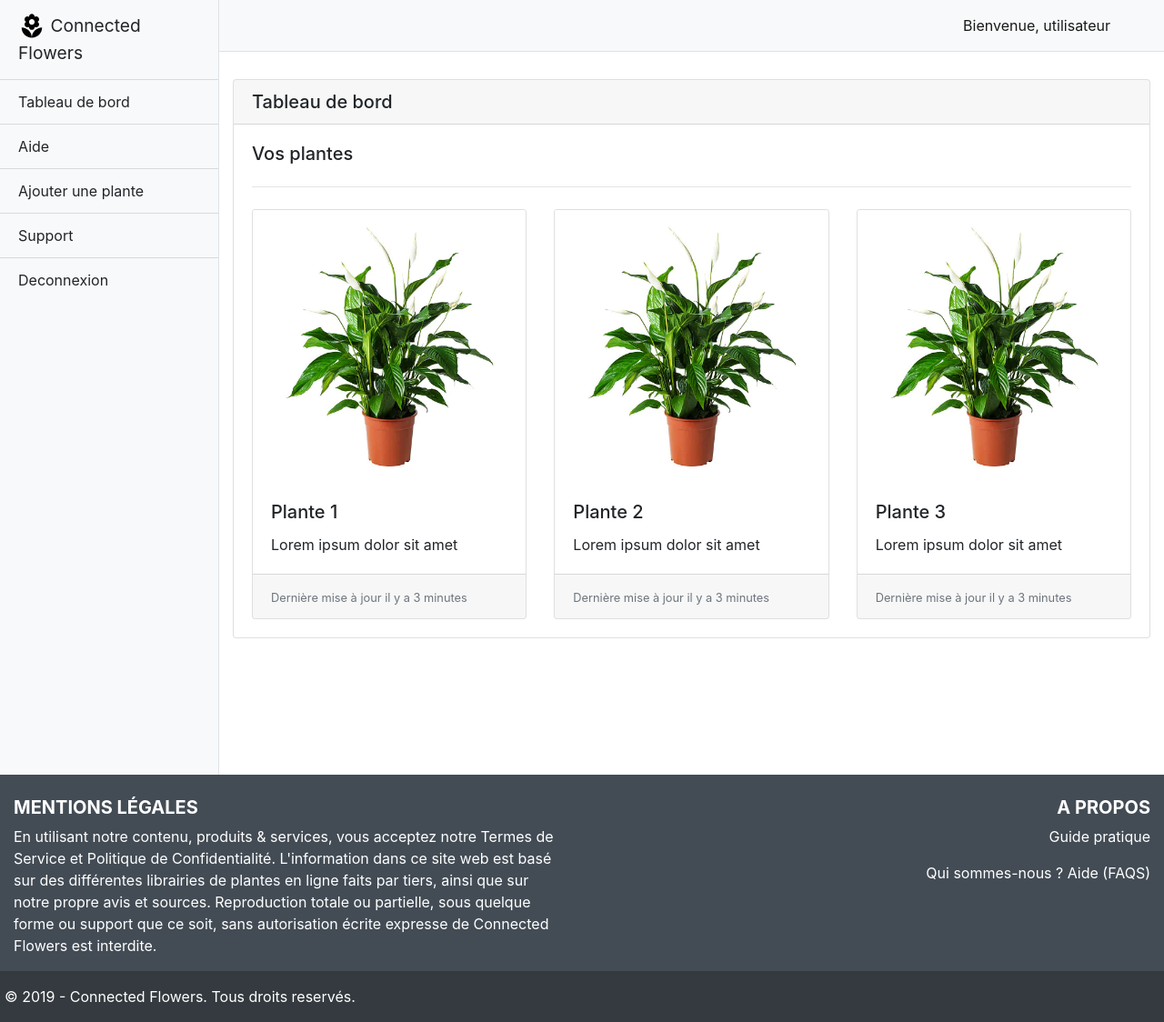
After one commit to JulienCASTERA/Projet_Plante_Connectee, a PHP site: page /dashboard.html in a window 1280 px wide. The commit adds this page. Shown: the whole page at 91% size. Run offline with PHP 8.4, Linux system fonts and the light colour scheme; some libraries are stand-ins or nearby versions.

Commit message:
Added footer + page dashboard :hand:

```diff
--- /dev/null
+++ b/base_website_template/app.js
@@ -0,0 +1,5 @@
+jQuery(function($){
+      $( window ).load(function() {
+        $(".preloader").fadeOut("slow");
+      });
+ });
--- a/base_website_template/css/style.css
+++ b/base_website_template/css/style.css
@@ -1,17 +1,34 @@
 body,html {
     height: 100%;
   }
+#body-row {
+    margin-left:0;
+    margin-right:0;
+}
+.preloader {
+	position: fixed;
+	left: 0;
+	top: 0;
+	z-index: 999;
+	width: 100%;
+	height: 100%;
+	overflow: visible;
+	background: white
+			url('/images/loader.gif')
+			no-repeat center center;
+}
 nav {
     margin-bottom:150px;
 }
 .overlay {
+    display: inline-block;
     background: #000;
     opacity: .4;
     position: absolute;
     left: 0;
     right: 0;
     top: 56px;
-    bottom: 0;
+    bottom: 146px;
     background-image: url('../images/header-bg.jpg');
     background-repeat: no-repeat;
     background-position: center;
@@ -27,6 +44,17 @@ nav {
 }
 .jumbotron {
     background-color: #f8f9fa!important;
+}
+footer {
+    background: #434c55;
+    color:white;
+}
+footer a, a:hover {
+    color:white;
+}
+.footer-copyright {
+    padding-left:5px;
+    background: #343a3f;
 }
 
 
@@ -45,3 +73,58 @@ nav {
         top:210px;
     }
 }
+
+/* Dashboard */
+.card img {
+    max-height:355px;
+}
+#page-content-wrapper {
+    margin-bottom:150px;
+}
+#sidebar-wrapper {
+    min-height: 100vh;
+    margin-left: -15rem;
+    -webkit-transition: margin .25s ease-out;
+    -moz-transition: margin .25s ease-out;
+    -o-transition: margin .25s ease-out;
+    transition: margin .25s ease-out;
+  }
+#sidebar-wrapper a, a:hover {
+    color: #212529;
+}
+
+#sidebar-wrapper .sidebar-heading {
+    padding: 0.875rem 1.25rem;
+    font-size: 1.2rem;
+  }
+
+#sidebar-wrapper .list-group {
+    width: 15rem;
+  }
+
+#page-content-wrapper {
+    min-width: 100vw;
+  }
+
+#wrapper.toggled #sidebar-wrapper {
+    margin-left: 0;
+  }
+
+@media (min-width: 768px) {
+    #sidebar-wrapper {
+      margin-left: 0;
+    }
+
+    #page-content-wrapper {
+      min-width: 0;
+      width: 100%;
+    }
+
+    #wrapper.toggled #sidebar-wrapper {
+      margin-left: -15rem;
+    }
+}
+@media (max-width: 1366px) {
+    .avatar {
+      visibility: hidden;
+  }
--- /dev/null
+++ b/base_website_template/dashboard.html
@@ -0,0 +1,131 @@
+<!DOCTYPE html>
+<html>
+
+<head>
+    <meta charset="utf-8" />
+    <meta http-equiv="X-UA-Compatible" content="IE=edge">
+    <title>Connected Flowers</title>
+    <meta name="viewport" content="width=device-width, initial-scale=1">
+    <link rel="stylesheet" href="https://stackpath.bootstrapcdn.com/bootstrap/4.1.3/css/bootstrap.min.css" integrity="sha384-MCw98/SFnGE8fJT3GXwEOngsV7Zt27NXFoaoApmYm81iuXoPkFOJwJ8ERdknLPMO"
+        crossorigin="anonymous">
+    <link rel="stylesheet" href="css/style.css">
+    <link rel="icon" type="image/png" href="images/favicon.png" />
+    <script src="http://ajax.googleapis.com/ajax/libs/jquery/1.5.2/jquery.min.js"></script>
+    <script src="http://cdnjs.cloudflare.com/ajax/libs/modernizr/2.8.2/modernizr.js"></script>
+    <script src="app.js"></script>
+</head>
+
+<body>
+    <div class="preloader"></div>
+    <div class="d-flex" id="wrapper">
+
+        <div class="bg-light border-right" id="sidebar-wrapper">
+            <div class="sidebar-heading">
+                <img src="./images/logo.svg" width="30" height="30" class="d-inline-block align-top" alt="" />
+                <a href="#">Connected Flowers</a>
+            </div>
+            <div class="list-group list-group-flush">
+                <a href="#" class="list-group-item list-group-item-action bg-light">Tableau de bord</a>
+                <a href="#" class="list-group-item list-group-item-action bg-light">Aide</a>
+                <a href="#" class="list-group-item list-group-item-action bg-light">Ajouter une plante</a>
+                <a href="#" class="list-group-item list-group-item-action bg-light">Support</a>
+                <a href="#" class="list-group-item list-group-item-action bg-light">Deconnexion</a>
+            </div>
+        </div>
+
+        <div id="page-content-wrapper">
+            <nav class="navbar navbar-expand-lg navbar-light bg-light border-bottom">
+                <ul class="navbar-nav ml-auto mt-12 mt-lg-12">
+                    <li class="nav-item active">
+                        <a class="nav-link" href="#">Bienvenue, utilisateur <span class="sr-only">(current)</span></a>
+                    </li>
+                    <ul class="navbar-nav ml-auto nav-flex-icons">
+                        <li class="nav-item avatar">
+                            <a class="nav-link p-0" href="#">
+                                <img src="/images/user.svg" class="rounded-circle z-depth-0" alt="avatar image" height="35">
+                            </a>
+                        </li>
+                    </ul>
+                </ul>
+
+            </nav>
+            <div class="container-fluid" style="margin-top:-120px;">
+                <div class="card">
+                    <h5 class="card-header">Tableau de bord</h5>
+                    <div class="card-body">
+                        <h5 class="card-title">Vos plantes</h5>
+                        <hr class="my-4">
+                        <div class="card-deck">
+                            <div class="card">
+                                <img src="/images/plante.JPG" class="card-img-top" alt="...">
+                                <div class="card-body">
+                                    <h5 class="card-title">Plante 1</h5>
+                                    <p class="card-text">Lorem ipsum dolor sit amet</p>
+                                </div>
+                                <div class="card-footer">
+                                    <small class="text-muted">Dernière mise à jour il y a 3 minutes</small>
+                                </div>
+                            </div>
+                            <div class="card">
+                                <img src="/images/plante.JPG" class="card-img-top" alt="...">
+                                <div class="card-body">
+                                    <h5 class="card-title">Plante 2</h5>
+                                    <p class="card-text">Lorem ipsum dolor sit amet</p>
+                                </div>
+                                <div class="card-footer">
+                                    <small class="text-muted">Dernière mise à jour il y a 3 minutes</small>
+                                </div>
+                            </div>
+                            <div class="card">
+                                <img src="/images/plante.JPG" class="card-img-top" alt="...">
+                                <div class="card-body">
+                                    <h5 class="card-title">Plante 3</h5>
+                                    <p class="card-text">Lorem ipsum dolor sit amet</p>
+                                </div>
+                                <div class="card-footer">
+                                    <small class="text-muted">Dernière mise à jour il y a 3 minutes</small>
+                                </div>
+                            </div>
+                        </div>
+                    </div>
+                </div>
+            </div>
+
+        </div>
+
+    </div>
+    <div class="clearfix"></div>
+    <footer class="page-footer font-small teal pt-4">
+        <div class="container-fluid text-center text-md-left">
+            <div class="row">
+                <div class="col-md-6 mt-md-0 mt-3">
+                    <h5 class="text-uppercase font-weight-bold">Mentions légales</h5>
+                    <p>En utilisant notre contenu, produits & services, vous acceptez notre Termes de Service et
+                        Politique de Confidentialité. L'information dans ce site web est basé sur des différentes
+                        librairies de plantes en ligne faits par tiers, ainsi que sur notre propre avis et sources.
+                        Reproduction totale ou partielle, sous quelque forme ou support que ce soit, sans autorisation
+                        écrite expresse de Connected Flowers est interdite.
+                    </p>
+                </div>
+                <hr class="clearfix w-100 d-md-none pb-3">
+                <div class="col-md-6 mb-md-0 mb-3">
+                    <h5 class="text-uppercase font-weight-bold text-right">A propos</h5>
+                    <p class="text-right">
+                        <a href="#">Guide pratique</a>
+                    </p>
+                    <p class="text-right">
+                        <a href="#">Qui sommes-nous ?</a>
+                        <a href="#">Aide (FAQS)</a>
+                    </p>
+                </div>
+            </div>
+        </div>
+        <div class="footer-copyright text-left py-3">
+            &copy 2019 - Connected Flowers. Tous droits reservés.
+        </div>
+    </footer>
+</body>
+
+
+
+</html>
```
Also changed, not shown: base_website_template/images/index.html (added, +97 -0 lines), base_website_template/index.html (+46 -10 lines), base_website_template/images/loader.gif (added), base_website_template/images/plante.JPG (added), base_website_template/images/user.svg (added).
